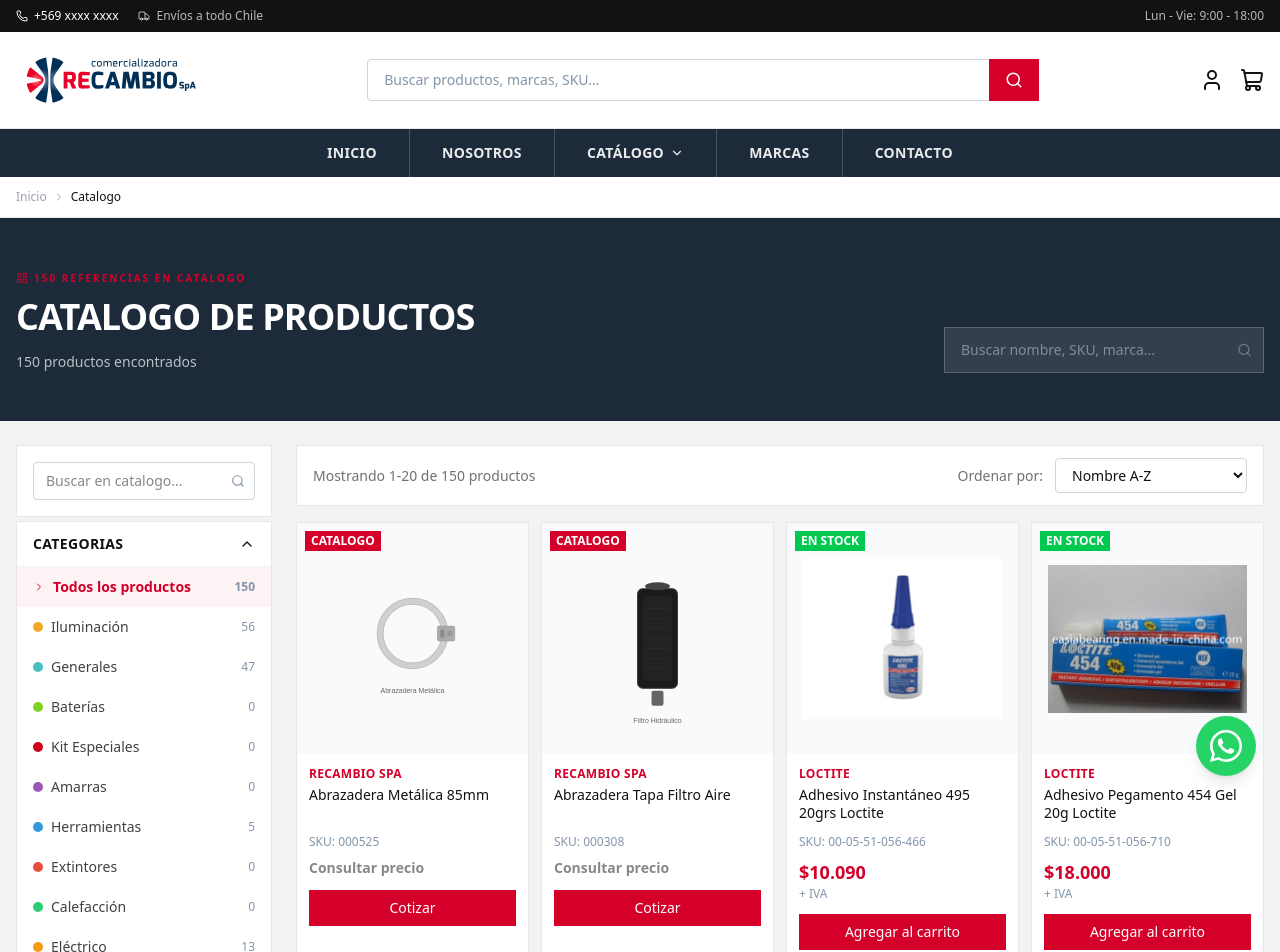
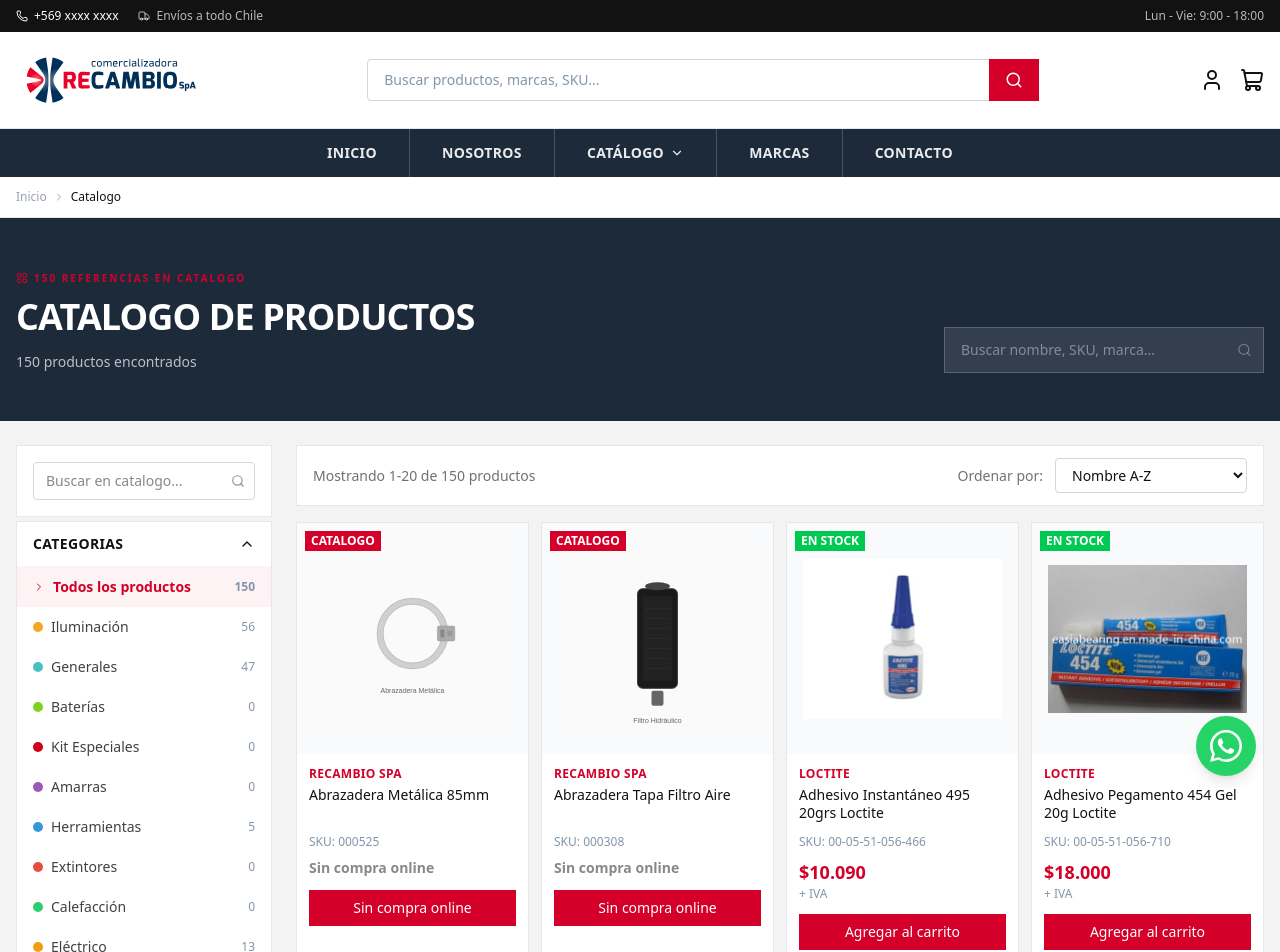
Before and after one commit to anroltec/recambiospa.cl, a Next.js app: page /collections in a window 1280 px wide. Shown: the top 952 px of the page. Built offline with nearby package versions, Linux system fonts and the light colour scheme.

Commit message:
fix: stabilize Shopify product cards and availability copy

```diff
--- a/src/components/catalog/CatalogListing.tsx
+++ b/src/components/catalog/CatalogListing.tsx
@@ -16,6 +16,7 @@
 import ProductModal from "@/components/product/ProductModal";
 import { useCart } from "@/context/CartContext";
 import { formatPrice } from "@/lib/format";
+import { getProductListKey } from "@/lib/product";
 import type { Category, Product } from "@/types/product";
 
 type SortOption = "name-asc" | "name-desc" | "price-asc" | "price-desc";
@@ -392,7 +393,7 @@
                 <div className="grid grid-cols-2 sm:grid-cols-3 lg:grid-cols-4 gap-3">
                   {paginatedProducts.map((product) => (
                     <div
-                      key={product.code}
+                      key={getProductListKey(product)}
                       className="bg-white border border-gray-200 group hover:shadow-lg hover:border-primary/30 transition-all duration-200 cursor-pointer"
                       onClick={() => setSelectedProduct(product)}
                     >
@@ -429,7 +430,7 @@
                             <p className="text-xs text-steel">+ IVA</p>
                           </div>
                         ) : (
-                          <p className="text-sm font-semibold text-dark/50">Consultar precio</p>
+                          <p className="text-sm font-semibold text-dark/50">Sin compra online</p>
                         )}
                         <button
                           className="w-full mt-3 bg-primary hover:bg-primary-dark text-white text-sm font-medium py-2 transition-colors"
@@ -452,10 +453,10 @@
                                   Agregado
                                 </span>
                               )
-                              : isInCart(product.code)
+                            : isInCart(product.code)
                                 ? "Agregar mas"
                                 : "Agregar al carrito"
-                            : "Cotizar"}
+                            : "Sin compra online"}
                         </button>
                       </div>
                     </div>
--- a/src/components/product/ProductCard.tsx
+++ b/src/components/product/ProductCard.tsx
@@ -55,7 +55,7 @@
             <span className="text-[10px] text-gray-400">+ IVA</span>
           </div>
         ) : (
-          <p className="mt-2 text-xs text-gray-400 italic">Consultar precio</p>
+          <p className="mt-2 text-xs text-gray-400 italic">Sin compra online</p>
         )}
       </div>
     </div>
--- a/src/components/product/ProductDetail.tsx
+++ b/src/components/product/ProductDetail.tsx
@@ -114,7 +114,7 @@
               </p>
             </>
           ) : (
-            <p className="text-xl text-gray-400 italic mb-6">Precio a consultar</p>
+            <p className="text-xl text-gray-400 italic mb-6">Sin compra online</p>
           )}
 
           {product.description && (
--- a/src/components/product/ProductGrid.tsx
+++ b/src/components/product/ProductGrid.tsx
@@ -1,5 +1,6 @@
 import { PackageSearch } from "lucide-react";
 import type { Product } from "@/types/product";
+import { getProductListKey } from "@/lib/product";
 import ProductCard from "./ProductCard";
 
 interface ProductGridProps {
@@ -39,7 +40,7 @@
     <div className="grid grid-cols-2 md:grid-cols-3 lg:grid-cols-3 xl:grid-cols-4 gap-3">
       {products.map((product) => (
         <ProductCard
-          key={product.code}
+          key={getProductListKey(product)}
           product={product}
           onClick={onProductClick ? () => onProductClick(product) : undefined}
         />
--- a/src/components/product/ProductModal.tsx
+++ b/src/components/product/ProductModal.tsx
@@ -93,7 +93,7 @@
               <span className="text-sm text-gray-400">+ IVA</span>
             </div>
           ) : (
-            <p className="text-lg text-gray-500 italic mb-4">Precio a consultar</p>
+            <p className="text-lg text-gray-500 italic mb-4">Sin compra online</p>
           )}
 
           {product.description && (
--- /dev/null
+++ b/src/lib/product.ts
@@ -0,0 +1,12 @@
+import type { Product } from "@/types/product";
+
+export function getProductListKey(
+  product: Pick<Product, "variantId" | "id" | "handle" | "code" | "brand" | "name">
+): string {
+  return (
+    product.variantId ||
+    product.id ||
+    product.handle ||
+    `${product.code}:${product.brand}:${product.name}`
+  );
+}
```
